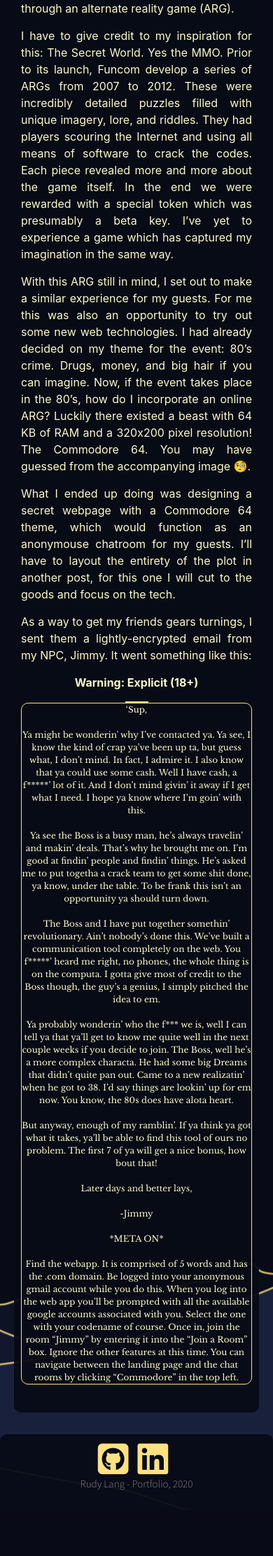
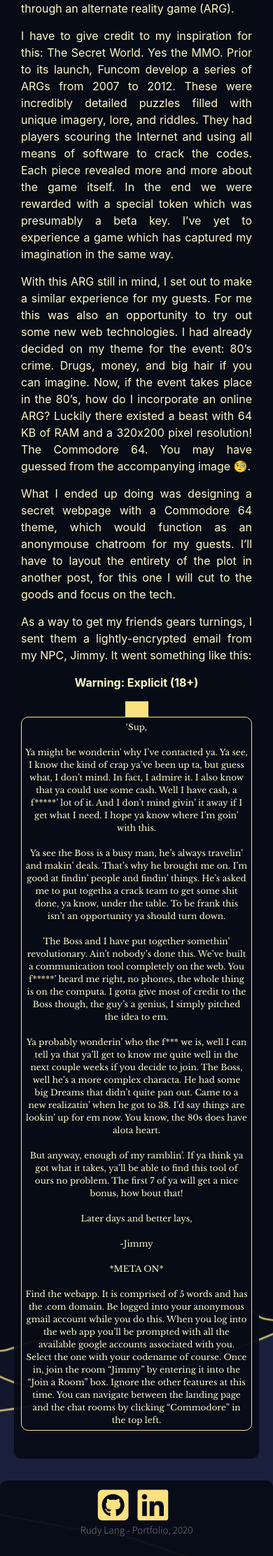
Before and after one commit to RudyLang/RudyLang.github.io, a Jekyll site: the page built from Posts/Software/_posts/2020-08-07-ARG Murder-Mystery.markdown, in a window 390 px wide. Shown: the part 743-2966 px from the top of the page at 70% size. Built offline with Jekyll 4.4.1, drawn with Linux system fonts in a browser that asks for light colours; nearby versions of some CDN libraries; some web fonts are replaced; before the commit the page ends 2900 px from its top, so only the background shows below that.

Commit message:
Updated article css.

```diff
--- a/assets/css/style.scss
+++ b/assets/css/style.scss
@@ -425,6 +425,7 @@
     font-weight: 100;
     border: 1px solid #fce181;
     border-radius: 10px;
+    padding: 5px;
   }
 
   article .break {
@@ -432,6 +433,7 @@
     width: 10%;
     background-color: #fce181;
     margin: 0 auto;
+    padding-bottom: 20px;
   }
 
   article img {
```
